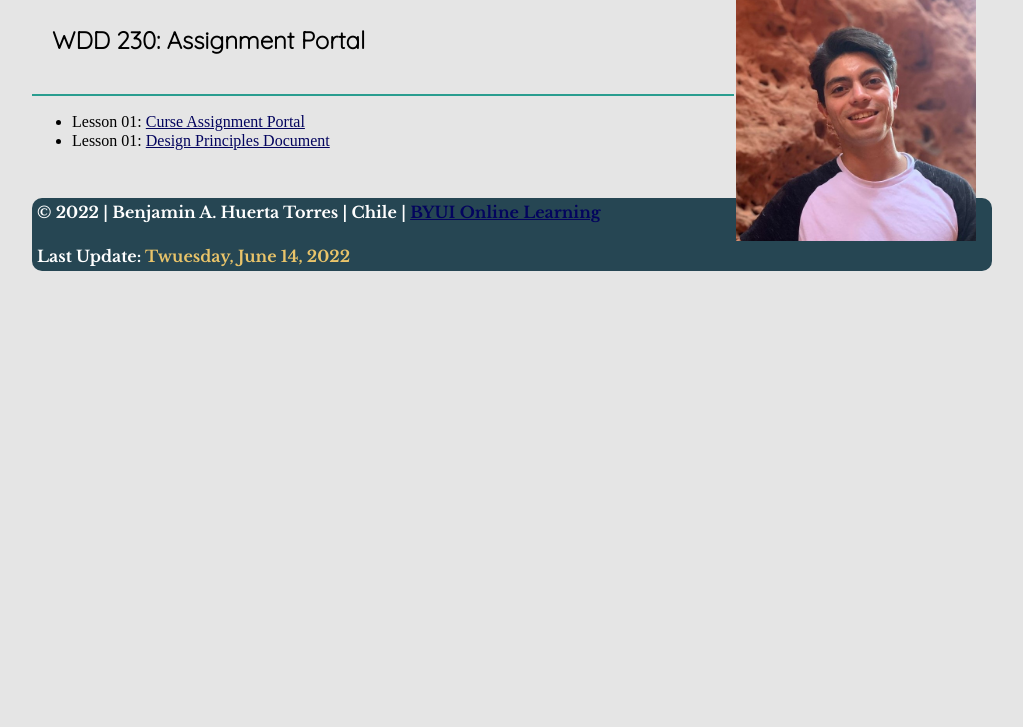
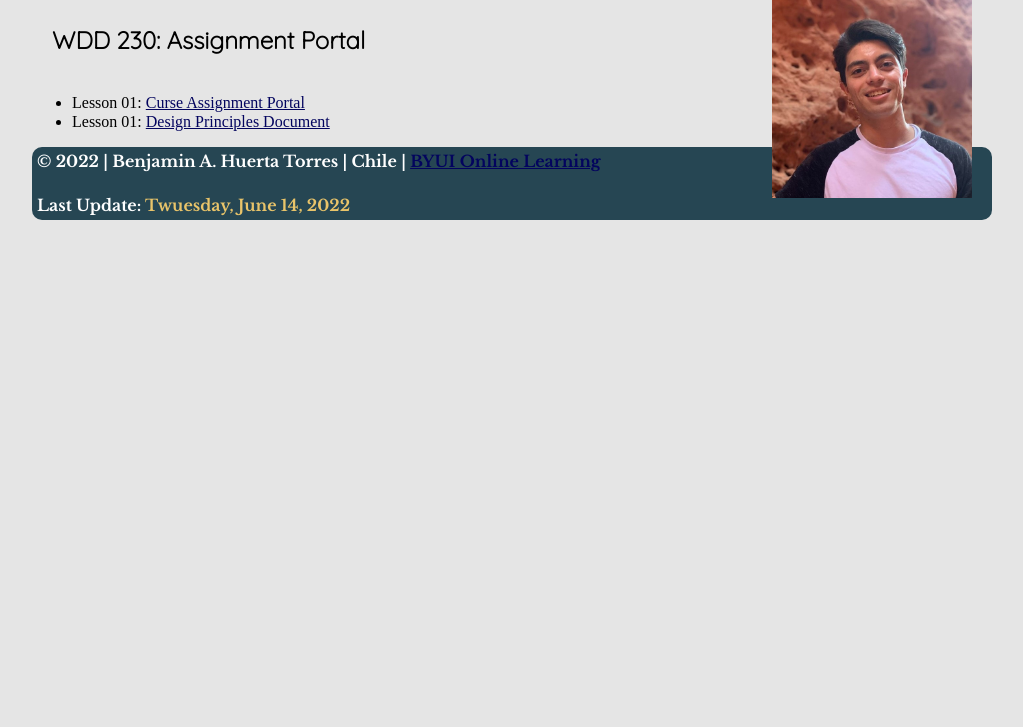
Before and after one commit to Awinel/awinel.github.io, a plain HTML site: page index.html in a window 1280 px wide. Shown: the part 73-800 px from the top of the page, without its empty margins (128-1151 px from the left). Drawn offline with nearby package versions, Linux system fonts and the light colour scheme; a web font is replaced by a local one.

Commit message:
Responsible design (medium css)

```diff
--- /dev/null
+++ b/css/medium.css
@@ -0,0 +1,14 @@
+@media only screen and (min-width: 32.5em) {
+    img {
+        float: right;
+    }
+
+    h1 {
+        font-family: 'Unna', serif;
+        background-color: #264653;
+        color: white;
+        border-radius: 10px;
+        text-align: left;
+        padding-left: 1em;
+    }
+}
--- a/css/main.css
+++ b/css/small.css
@@ -1,7 +1,13 @@
 body {
     max-width: 960px;
-    margin: auto;
+    margin:0 auto;
     background-color: #e5e5e5;
+}
+
+header {
+    background-color: #264653;
+    text-align: center;
+
 }
 
 :hover a {
@@ -12,7 +18,6 @@ h1 {
     background-color: #264653;
     color: white;
     border-radius: 10px;
-    text-align: left;
     padding-left: 1em;
 }
 h2 {
@@ -20,25 +25,17 @@ h2 {
     padding: 20px;
 }
 
-#line {
-    position: fixed;
-    border: 1px solid #2a9d8f;
-    width: 700px;
-}
-
 p {
+    text-align: justify;
     font-family: 'Libre Baskerville', serif;
     padding: 5px;
 }
 
 img {
-    position: relative;
-    margin-top: -8em;
-    margin-right: 1em;
-    margin-bottom: -9em;
-    max-width: 240px;
-    display: block;
-    margin-left: auto;
+    max-width: 200px;
+    height: auto;
+    margin-top: 20px;
+    margin-right: 20px;
 
 }
 
@@ -47,7 +44,7 @@ img {
 }
 
 footer {
-    margin-top: 3em;
+    margin:0 auto;
     background-color: #264653;
     color: white;
     border-radius: 10px;
--- a/index.html
+++ b/index.html
@@ -11,18 +11,19 @@
     <link rel="preconnect" href="https://fonts.googleapis.com">
     <link rel="preconnect" href="https://fonts.gstatic.com" crossorigin>
     <link href="https://fonts.googleapis.com/css2?family=Libre+Baskerville:ital,wght@0,700;1,400&family=Quicksand:wght@300&family=Unna&display=swap" rel="stylesheet">
-    <link rel="stylesheet" href="css/main.css">
+    <link rel="stylesheet" href="css/small.css">
     <link rel="script" href="scripts/date.js">
+    <link rel="stylesheet" href="css/medium.css">
 </head>
 
 <body>
     <header>
+        <img src="resources/profile_photo.jpg" alt="Photo of me smiling">
         <h1>Benjamin A. Huerta Torres</h1>
     </header>
     <main>
         <h2>WDD 230: Assignment Portal</h2>
         <span id="line"></span>
-        <img src="resources/profile_photo.jpg" alt="Photo of me smiling">
         <ul>
             <li>Lesson 01:
                 <a href="#">Curse Assignment Portal</a>
```
